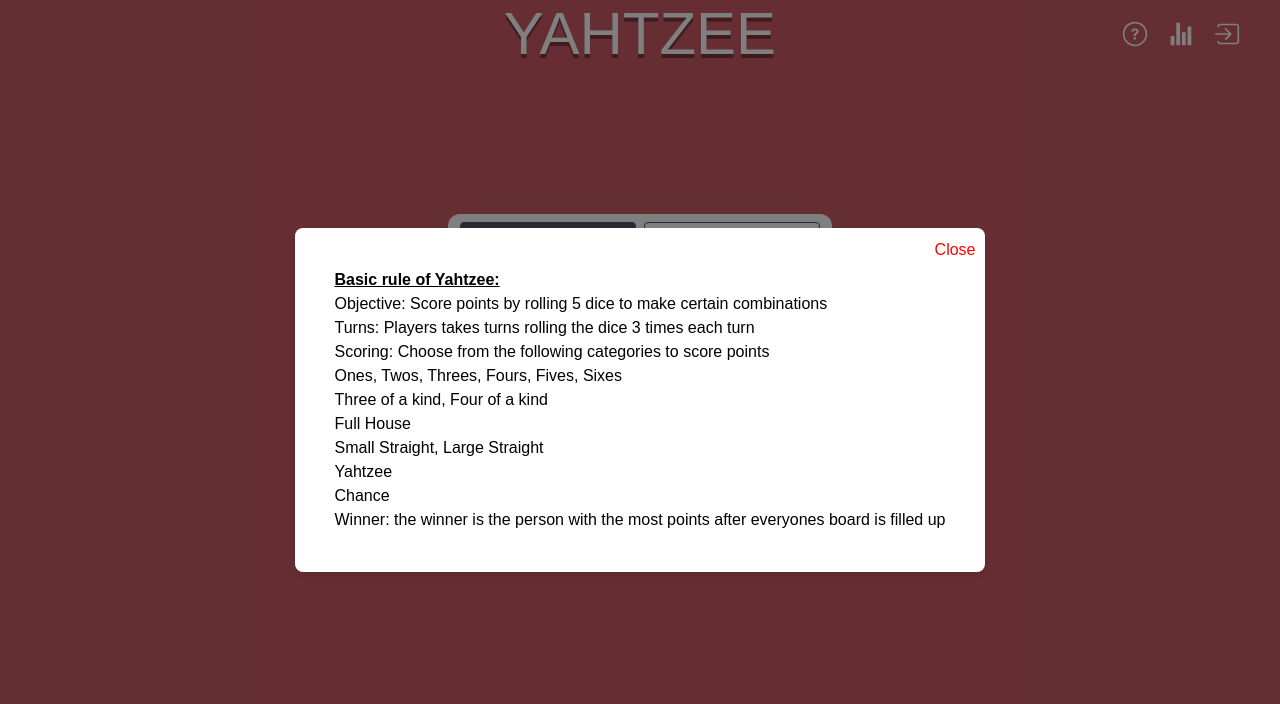
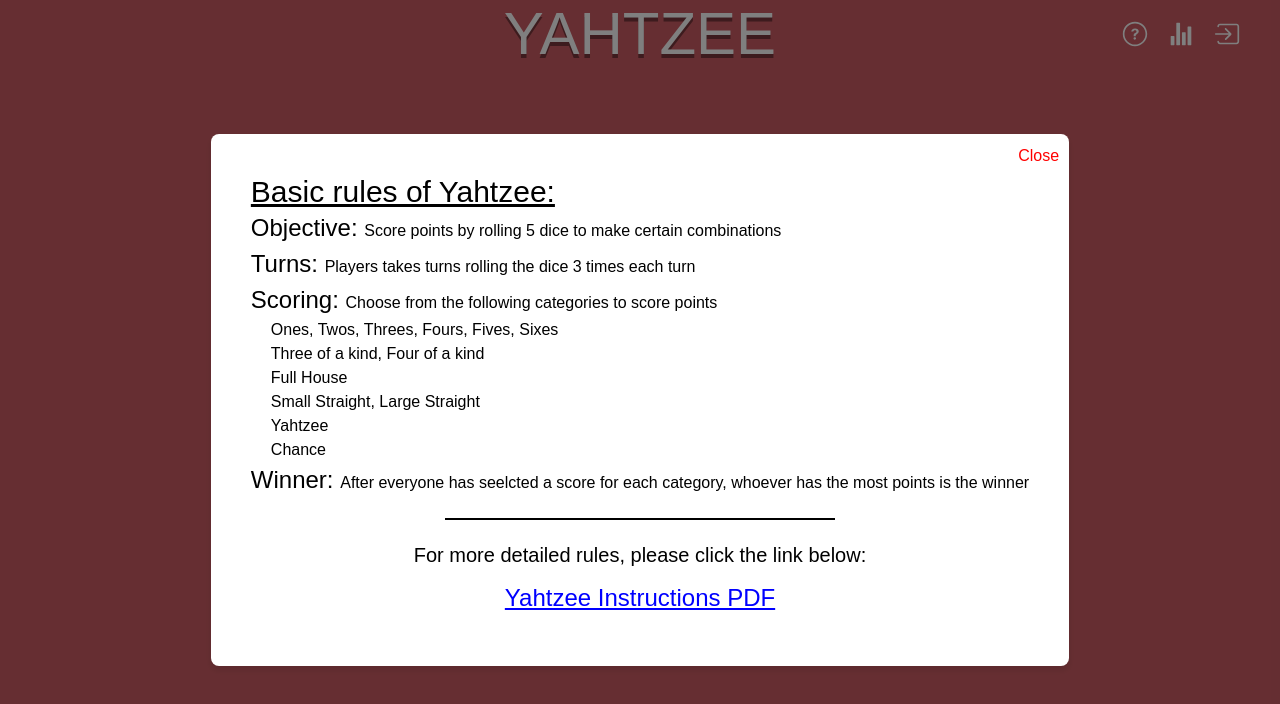
Before and after one commit to aayushb03/yahtzee, a Next.js app: page / in a window 1280 px wide. Both pictures are taken after a click on the button 1134 px from the left and 34 px from the top of the page. Shown: the top 704 px of the page. Built offline with nearby package versions, Linux system fonts and the light colour scheme; no server answers; the database is empty; a web font is replaced by a local one.

Commit message:
changed layout and added a link

```diff
--- a/src/app/components/nav.tsx
+++ b/src/app/components/nav.tsx
@@ -38,19 +38,24 @@
 
       {/* This Modal should appear when isHelpModalOpen is true */}
       <Modal isOpen={isHelpModalOpen} onClose={() => setHelpModalOpen(false)}>
-        <p><u><b>Basic rule of Yahtzee:</b></u></p>
-        <p>Objective: Score points by rolling 5 dice to make certain combinations</p>
-        <p>Turns: Players takes turns rolling the dice 3 times each turn</p>
-        <p>Scoring: Choose from the following categories to score points</p>
-        <ul>
-          <li>Ones, Twos, Threes, Fours, Fives, Sixes</li>
-          <li>Three of a kind, Four of a kind</li>
-          <li>Full House</li>
-          <li>Small Straight, Large Straight</li>
-          <li>Yahtzee</li>
-          <li>Chance</li>
+        <p className="text-3xl"><u>Basic rules of Yahtzee:</u></p>
+        <p><span style={{ fontSize: '1.5em' }}>Objective: </span> Score points by rolling 5 dice to make certain combinations</p>
+        <p><span style={{ fontSize: '1.5em' }}>Turns: </span>Players takes turns rolling the dice 3 times each turn</p>
+        <p><span style={{ fontSize: '1.5em' }}>Scoring: </span> Choose from the following categories to score points</p>
+        <ul style={{ paddingLeft: '20px' }} className="gap-4">
+          <li style={{ display: 'block', color: 'black' }}>Ones, Twos, Threes, Fours, Fives, Sixes</li>
+          <li style={{ display: 'block', color: 'black' }}>Three of a kind, Four of a kind</li>
+          <li style={{ display: 'block', color: 'black' }}>Full House</li>
+          <li style={{ display: 'block', color: 'black' }}>Small Straight, Large Straight</li>
+          <li style={{ display: 'block', color: 'black' }}>Yahtzee</li>
+          <li style={{ display: 'block', color: 'black' }}>Chance</li>
         </ul>
-        <p>Winner: the winner is the person with the most points after everyones board is filled up</p>
+        <p><span style={{ fontSize: '1.5em' }}>Winner: </span> After everyone has seelcted a score for each category, whoever has the most points is the winner</p>
+        <hr style={{ border: '0', borderTop: '2px solid black', width: '50%', margin: '20px auto' }} />
+        <div style={{ textAlign: 'center' }}>
+          <p style={{ fontSize: '20px' }}>For more detailed rules, please click the link below: </p>
+          <a href="https://www.hasbro.com/common/instruct/yahtzee.pdf" target="_blank" rel="noopener noreferrer" style={{ fontSize: '24px', display: 'block', margin: '10px auto', color: 'blue', textDecoration: 'underline' }}>Yahtzee Instructions PDF</a>
+        </div>
       </Modal>
 
       {/* This Modal should appear when statsOpen is true */}
```
